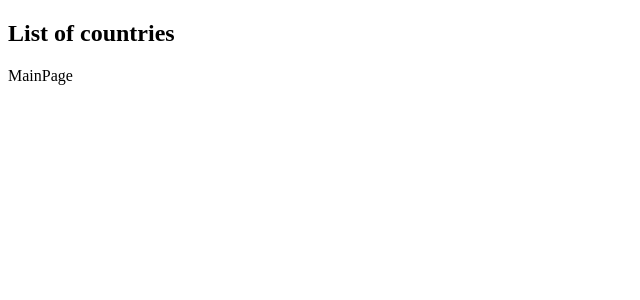
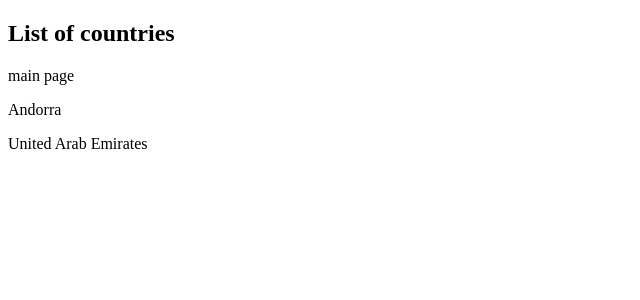
Before and after one commit to danielsuszek/jmedical-junior-frontend-task, a React (Create React App) app: page / in a window 1280 px wide. Shown: the top 300 px of the page, without its empty margins (0-640 px from the left). Built offline with nearby package versions, Linux system fonts and the light colour scheme.

Commit message:
Mapping dump countries

```diff
--- a/src/components/App.tsx
+++ b/src/components/App.tsx
@@ -5,11 +5,23 @@ import CityDetailsPage from '../pages/CityDetailsPage'
 import MainPage from '../pages/MainPage'
 
 const App: FC = () => {
+  const countries =
+  [
+    {
+      "code": "AD",
+      "name": "Andorra"
+    },
+    {
+      "code": "AE",
+      "name": "United Arab Emirates"
+    },
+  ]
+
   return (
     <div>
       <h2>List of countries</h2>
       <Routes>
-        <Route path="/" element={<MainPage />} />
+        <Route path="/" element={<MainPage countries={countries}/>} />
         <Route path="/:code" element={<CityDetailsPage />}/>
       </Routes>
     </div>
--- /dev/null
+++ b/src/interfaces/countriesInterface.ts
@@ -0,0 +1,4 @@
+export interface Country {
+  code: string;
+  name: string;
+}
--- a/src/pages/MainPage.tsx
+++ b/src/pages/MainPage.tsx
@@ -1,8 +1,19 @@
 import React, { FC } from 'react'
+import { Country } from '../interfaces/countriesInterface'
 
-const MainPage: FC = () => {
+interface CountriesProps {
+  countries: Country[]
+}
+
+const MainPage: FC<CountriesProps> = ({countries}) => {
   return (
-    <div>MainPage</div>
+    <div>
+      <p>main page</p>
+      {countries.map((country) => {
+        return <p key={country.code}>{country.name}</p>
+      })}
+    </div>
+
   )
 }
 
```
